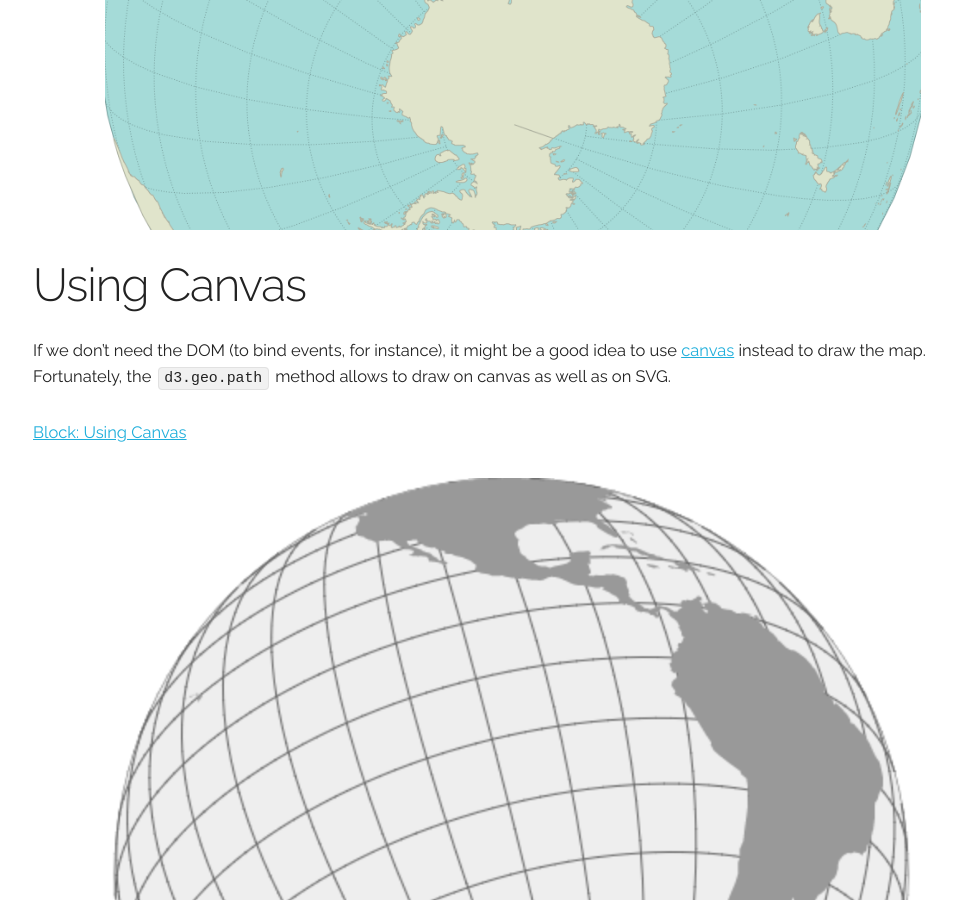
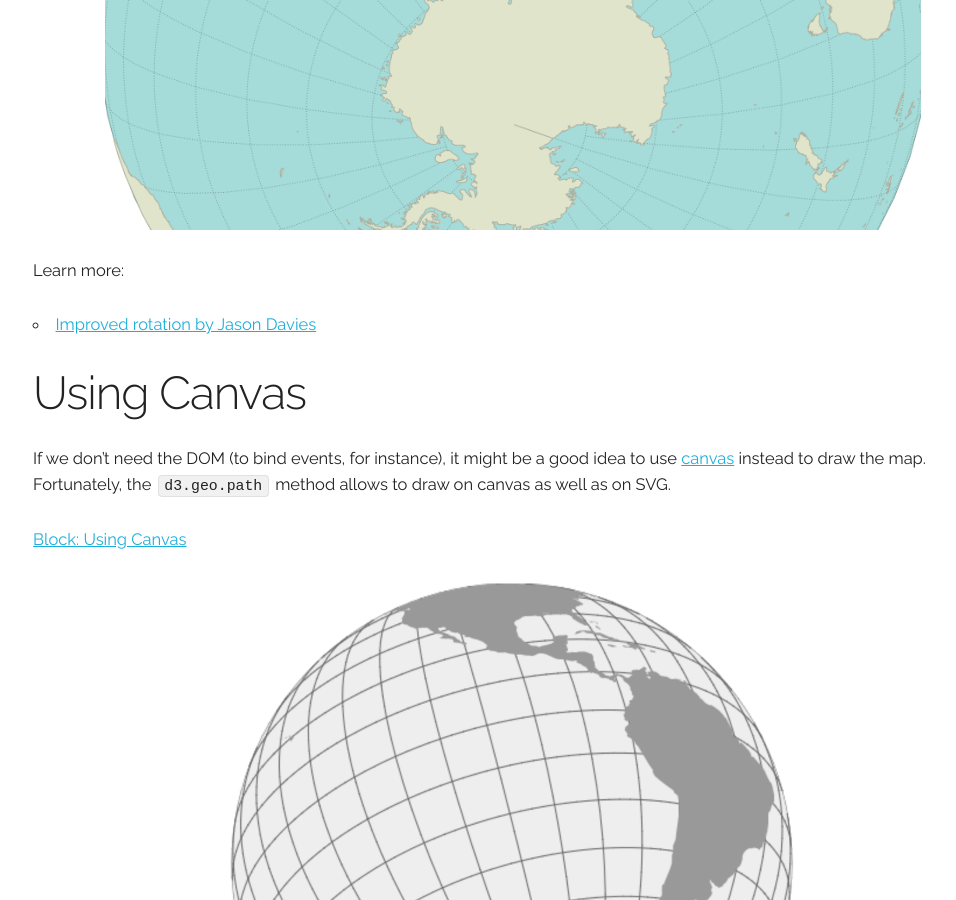
Before and after one commit to pnavarrc/workshop-d3-maps, a Jekyll site: the page built from pages/interaction.md, in a window 1280 px wide and 900 px high, scrolled down 2019 px. Shown: the whole window, without its empty margins (127-1083 px from the left). Built offline with Jekyll 4.4.1, drawn with Linux system fonts in a browser that asks for light colours.

Commit message:
Add a link

```diff
--- a/pages/interaction.md
+++ b/pages/interaction.md
@@ -33,10 +33,14 @@ When the projection changes the shapes on changes of scale or position, we will
 
 ![Block: Zooming and Rotating]({{ site.baseurl }}/img/map-reprojecting.png)
 
+Learn more:
+
+- [Improved rotation by Jason Davies](https://www.jasondavies.com/maps/rotate/)
+
 ## Using Canvas
 
  If we don’t need the DOM (to bind events, for instance), it might be a good idea to use [canvas](http://diveintohtml5.info/canvas.html) instead to draw the map. Fortunately, the `d3.geo.path` method allows to draw on canvas as well as on SVG.
 
 [Block: Using Canvas](http://bl.ocks.org/pnavarrc/43dd75fb3693588c99ff)
 
-![Using Canvas]({{ site.baseurl }}/img/map-canvas.png)
+<img class="image-60" src="{{ site.baseurl }}/img/map-canvas.png" alt="Using Canvas"/>
```
